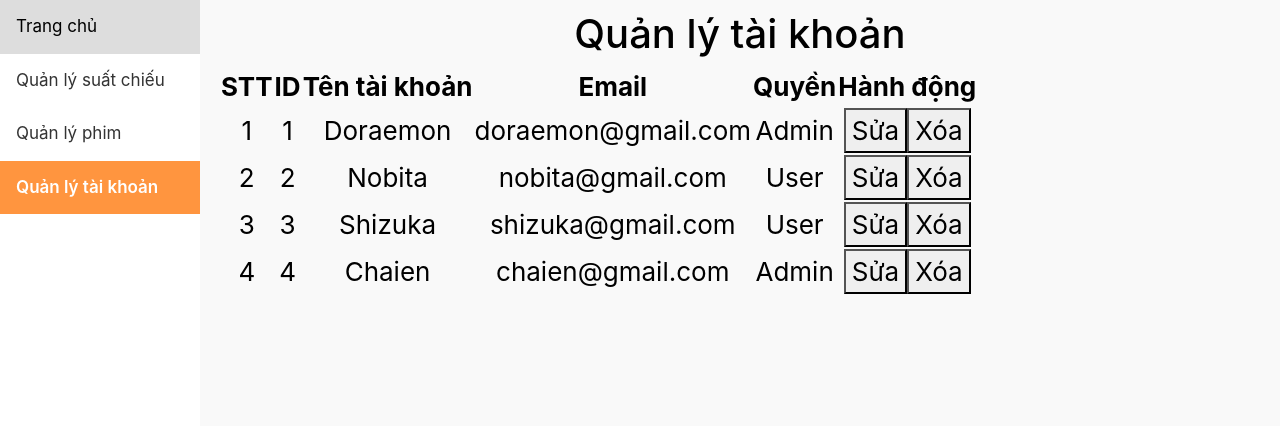
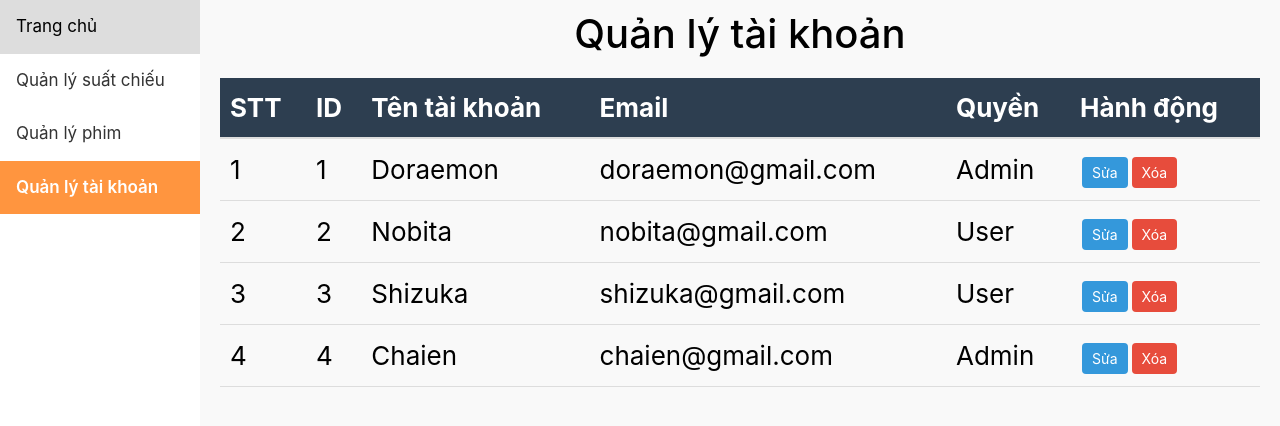
Before and after one commit to lephuchung/movie-ticket-booking-admin-fe, a React (Create React App) app: page /account in a window 1280 px wide. Shown: the top 426 px of the page. Built offline with nearby package versions, Linux system fonts and the light colour scheme.

Commit message:
csstable

```diff
--- a/src/pages/AccountManager/AccountManager.js
+++ b/src/pages/AccountManager/AccountManager.js
@@ -1,5 +1,6 @@
 import React, { useState } from 'react';
 import { useTable } from 'react-table';
+import './AccountManager.scss';
 
 const AccountManager = () => {
     const initialData = [
--- a/src/pages/AccountManager/AccountManager.scss
+++ b/src/pages/AccountManager/AccountManager.scss
@@ -0,0 +1,182 @@
+.page-container {
+    display: flex;
+    width: 100%;
+    height: 100%;
+    flex-direction: column;
+
+    .page-title {
+        width: 100%;
+        font-size: 24px;
+        font-weight: 600;
+        color: #333;
+        text-align: left;
+    }
+
+    .page-main-content {
+        width: 100%;
+        height: 100%;
+        display: flex;
+        flex-direction: column;
+        flex: 1;
+        background-color: #fff;
+        border-radius: 15px;
+        padding: 10px;
+    }
+}
+
+.account-table {
+    width: 100%;
+    border-collapse: collapse;
+    margin-top: 20px;
+    overflow: auto;
+
+    th {
+        background-color: #2d3e50;
+        color: #fff;
+        text-align: left;
+        padding: 10px;
+        font-weight: bold;
+        border-bottom: 2px solid #ddd;
+    }
+
+    td {
+        padding: 10px;
+        border-bottom: 1px solid #ddd;
+        text-align: left;
+    }
+
+    tr:nth-child(even) {
+        background-color: #f9f9f9;
+    }
+
+    tr:hover {
+        background-color: #f1f1f1;
+    }
+
+    button {
+        background-color: #3498db;
+        color: white;
+        border: none;
+        padding: 5px 10px;
+        margin: 2px;
+        cursor: pointer;
+        border-radius: 4px;
+        font-size: 14px;
+        transition: background-color 0.3s ease;
+
+        &:hover {
+            background-color: #2980b9;
+        }
+
+        &:active {
+            background-color: #1d6fa5;
+        }
+
+        &.edit {
+            background-color: #f39c12;
+
+            &:hover {
+                background-color: #e67e22;
+            }
+        }
+
+        &.delete {
+            background-color: #e74c3c;
+
+            &:hover {
+                background-color: #c0392b;
+            }
+        }
+    }
+}
+.page-container {
+    display: flex;
+    width: 100%;
+    height: 100%;
+    flex-direction: column;
+
+    .page-title {
+        width: 100%;
+        font-size: 24px;
+        font-weight: 600;
+        color: #333;
+        text-align: left;
+    }
+
+    .page-main-content {
+        width: 100%;
+        height: 100%;
+        display: flex;
+        flex-direction: column;
+        flex: 1;
+        background-color: #fff;
+        border-radius: 15px;
+        padding: 10px;
+    }
+}
+
+.account-table {
+    width: 100%;
+    border-collapse: collapse;
+    margin-top: 20px;
+    overflow: auto;
+
+    th {
+        background-color: #2d3e50;
+        color: #fff;
+        text-align: left;
+        padding: 10px;
+        font-weight: bold;
+        border-bottom: 2px solid #ddd;
+    }
+
+    td {
+        padding: 10px;
+        border-bottom: 1px solid #ddd;
+        text-align: left;
+    }
+
+    tr:nth-child(even) {
+        background-color: #f9f9f9;
+    }
+
+    tr:hover {
+        background-color: #f1f1f1;
+    }
+
+    button {
+        background-color: #3498db;
+        color: white;
+        border: none;
+        padding: 5px 10px;
+        margin: 2px;
+        cursor: pointer;
+        border-radius: 4px;
+        font-size: 14px;
+        transition: background-color 0.3s ease;
+
+        &:hover {
+            background-color: #2980b9;
+        }
+
+        &:active {
+            background-color: #1d6fa5;
+        }
+
+        &.edit {
+            background-color: #f39c12;
+
+            &:hover {
+                background-color: #e67e22;
+            }
+        }
+
+        &.delete {
+            background-color: #e74c3c;
+
+            &:hover {
+                background-color: #c0392b;
+            }
+        }
+    }
+}
```
